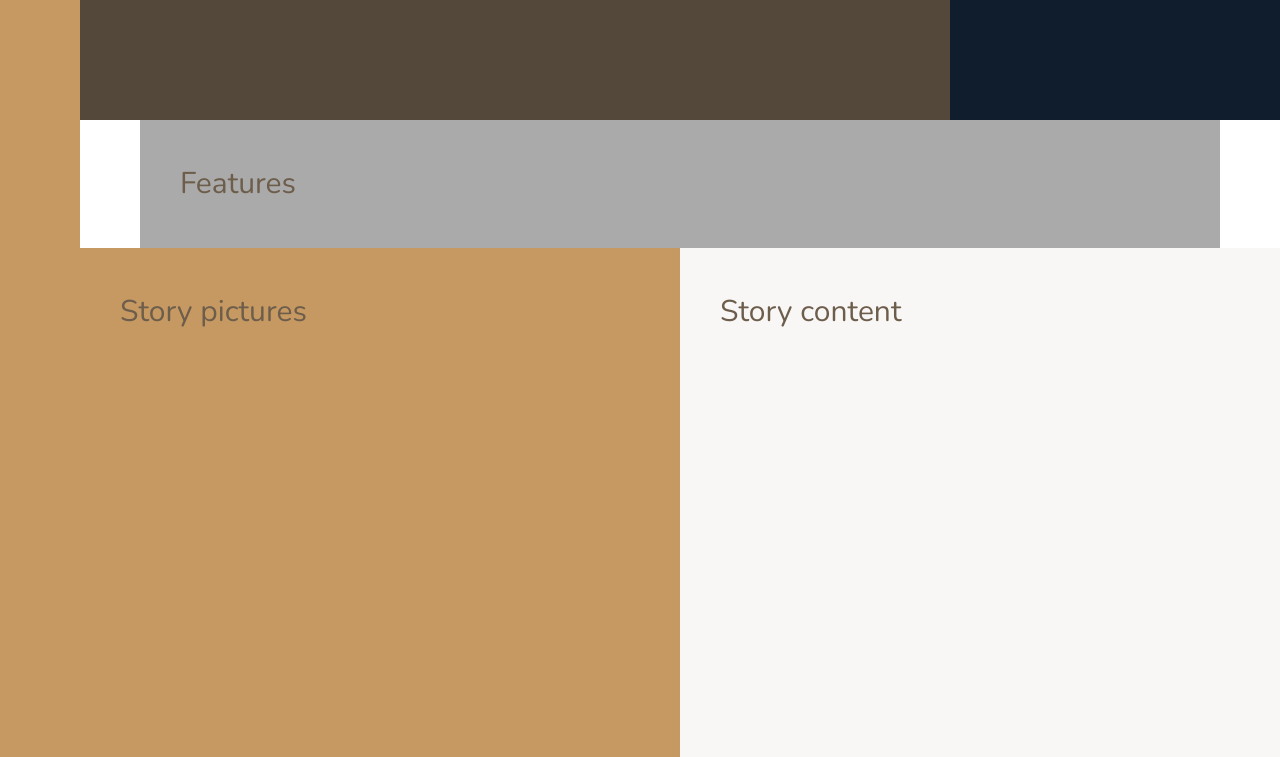
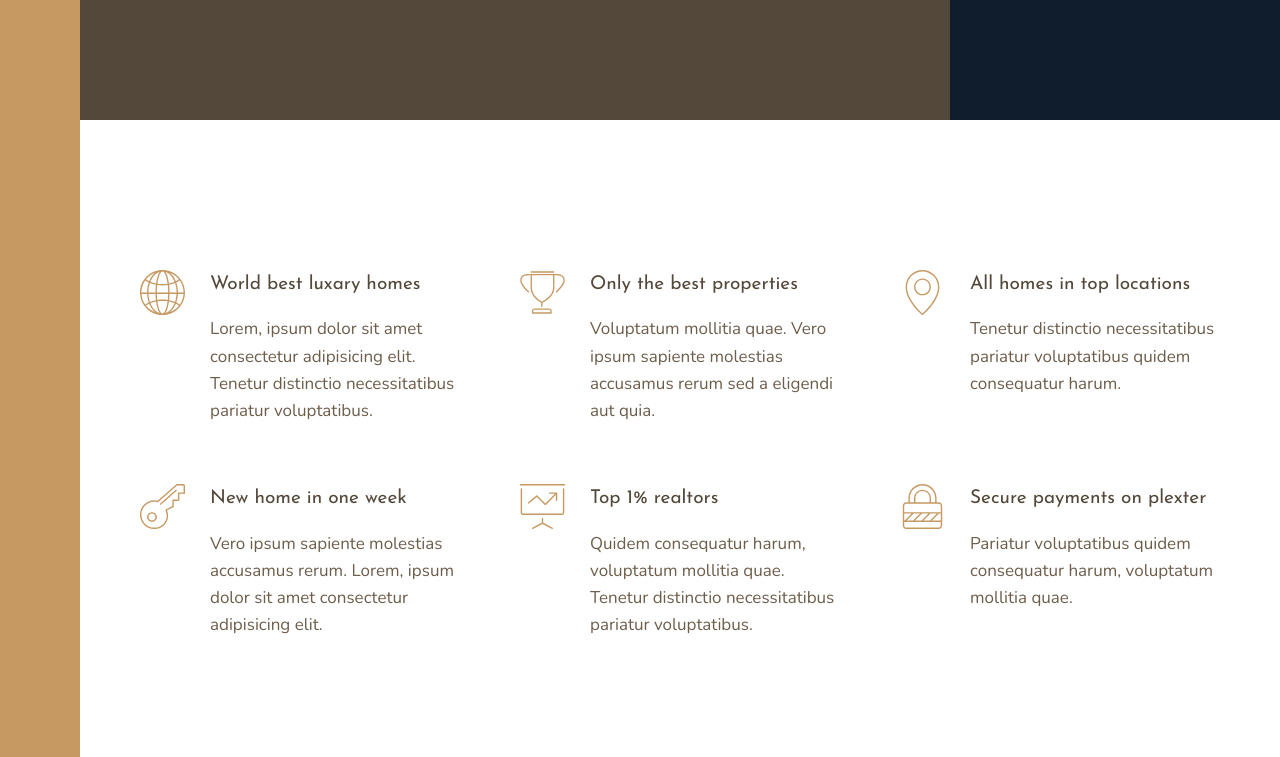
Before and after one commit to jstonedev/plexter, a website: page index.html in a window 1280 px wide. Shown: the part 520-1277 px from the top of the page. Drawn offline with nearby package versions, Linux system fonts and the light colour scheme.

Commit message:
build & style features section

```diff
--- a/index.html
+++ b/index.html
@@ -21,7 +21,70 @@
 
 		<div class="realtors">Top 3 realtors</div>
 
-		<section class="features">Features</section>
+		<!-- Features Section Start -->
+		<section class="features">
+			<div class="feature">
+				<svg class="feature__icon">
+					<use xlink:href="./img/sprite.svg#icon-global"></use>
+				</svg>
+				<h4 class="heading-4 heading-4--dark">World best luxary homes</h4>
+				<p class="feature__text">
+					Lorem, ipsum dolor sit amet consectetur adipisicing elit. Tenetur
+					distinctio necessitatibus pariatur voluptatibus.
+				</p>
+			</div>
+			<div class="feature">
+				<svg class="feature__icon">
+					<use xlink:href="./img/sprite.svg#icon-trophy"></use>
+				</svg>
+				<h4 class="heading-4 heading-4--dark">Only the best properties</h4>
+				<p class="feature__text">
+					Voluptatum mollitia quae. Vero ipsum sapiente molestias accusamus
+					rerum sed a eligendi aut quia.
+				</p>
+			</div>
+			<div class="feature">
+				<svg class="feature__icon">
+					<use xlink:href="./img/sprite.svg#icon-map-pin"></use>
+				</svg>
+				<h4 class="heading-4 heading-4--dark">All homes in top locations</h4>
+				<p class="feature__text">
+					Tenetur distinctio necessitatibus pariatur voluptatibus quidem
+					consequatur harum.
+				</p>
+			</div>
+			<div class="feature">
+				<svg class="feature__icon">
+					<use xlink:href="./img/sprite.svg#icon-key"></use>
+				</svg>
+				<h4 class="heading-4 heading-4--dark">New home in one week</h4>
+				<p class="feature__text">
+					Vero ipsum sapiente molestias accusamus rerum. Lorem, ipsum dolor sit
+					amet consectetur adipisicing elit.
+				</p>
+			</div>
+			<div class="feature">
+				<svg class="feature__icon">
+					<use xlink:href="./img/sprite.svg#icon-presentation"></use>
+				</svg>
+				<h4 class="heading-4 heading-4--dark">Top 1% realtors</h4>
+				<p class="feature__text">
+					Quidem consequatur harum, voluptatum mollitia quae. Tenetur distinctio
+					necessitatibus pariatur voluptatibus.
+				</p>
+			</div>
+			<div class="feature">
+				<svg class="feature__icon">
+					<use xlink:href="./img/sprite.svg#icon-lock"></use>
+				</svg>
+				<h4 class="heading-4 heading-4--dark">Secure payments on plexter</h4>
+				<p class="feature__text">
+					Pariatur voluptatibus quidem consequatur harum, voluptatum mollitia
+					quae.
+				</p>
+			</div>
+		</section>
+		<!-- Features Section End -->
 
 		<div class="story__pictures">Story pictures</div>
 
--- a/sass/_base.scss
+++ b/sass/_base.scss
@@ -42,9 +42,4 @@ body {
 		[center-start] repeat(8, [col-start] minmax(min-content, 14rem) [col-end])
 		[center-end] minmax(6rem, 1fr)
 		[full-end];
-
-	& > * {
-		padding: 40px;
-		font-size: 3rem;
-	}
 }
--- a/sass/_features.scss
+++ b/sass/_features.scss
@@ -1,4 +1,26 @@
 .features {
-	background-color: $color-grey-light-2;
+	margin: 15rem 0;
 	grid-column: center-start / center-end;
+
+	display: grid;
+	grid-template-columns: repeat(auto-fit, minmax(25rem, 1fr));
+	gap: 6rem;
+	align-items: start;
 }
+
+.feature {
+	display: grid;
+	grid-template-columns: min-content 1fr;
+	gap: 1.5rem 2.5rem;
+
+	&__icon {
+		fill: $color-primary;
+		height: 4.5rem;
+		width: 4.5rem;
+		grid-row: 1 / span 2;
+	}
+
+	&__text {
+		font-size: 1.7rem;
+	}
+}
--- a/sass/_typography.scss
+++ b/sass/_typography.scss
@@ -0,0 +1,29 @@
+%heading {
+	font-family: $font-display;
+	font-weight: 400;
+}
+
+.heading-1 {
+	@extend %heading;
+}
+
+.heading-2 {
+	@extend %heading;
+}
+
+.heading-3 {
+	@extend %heading;
+}
+
+.heading-4 {
+	@extend %heading;
+	font-size: 1.9rem;
+
+	&--light {
+		color: $color-grey-light-1;
+	}
+
+	&--dark {
+		color: $color-grey-dark-1;
+	}
+}
```
Also changed, not shown: css/style.css, img/sprite.svg (added).
